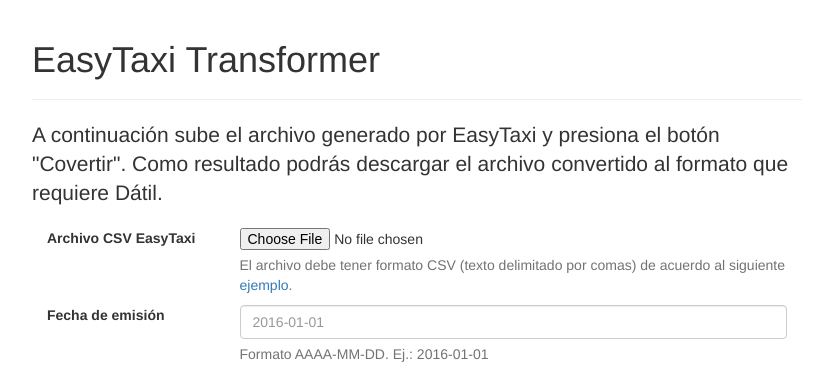
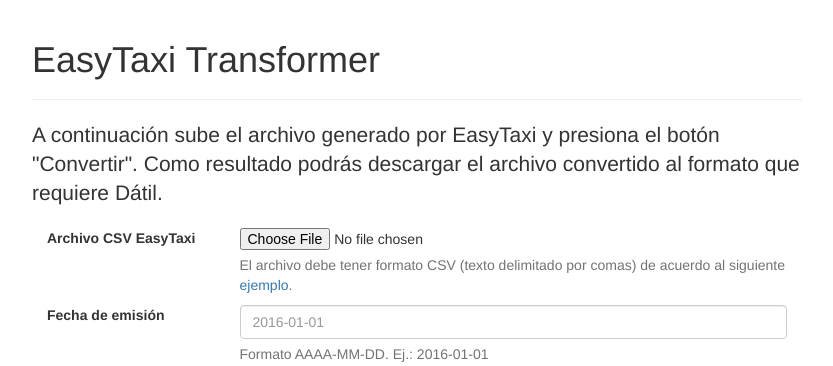
Before and after one commit to datil/easytaxi-transformer, a Flask app: page / in a window 1280 px wide. Shown: the top 366 px of the page, without its empty margins (223-1056 px from the left). Run offline with Flask 2, Linux system fonts and the light colour scheme; some libraries are stand-ins or nearby versions.

Commit message:
Fixes typo.

```diff
--- a/templates/index.html
+++ b/templates/index.html
@@ -48,7 +48,7 @@
             <div class="page-header">
                 <h1>EasyTaxi Transformer</h1>
             </div>
-            <p class="lead">A continuaci&oacute;n sube el archivo generado por EasyTaxi y presiona el bot&oacute;n "Covertir". Como resultado podr&aacute;s descargar el archivo convertido al formato que requiere D&aacute;til.</p>
+            <p class="lead">A continuaci&oacute;n sube el archivo generado por EasyTaxi y presiona el bot&oacute;n "Convertir". Como resultado podr&aacute;s descargar el archivo convertido al formato que requiere D&aacute;til.</p>
             <form action="/" method="post" enctype="multipart/form-data">
                 <div class="form-group">
                     <label class="col-sm-3 control-label" for="file">Archivo CSV EasyTaxi</label>
```
